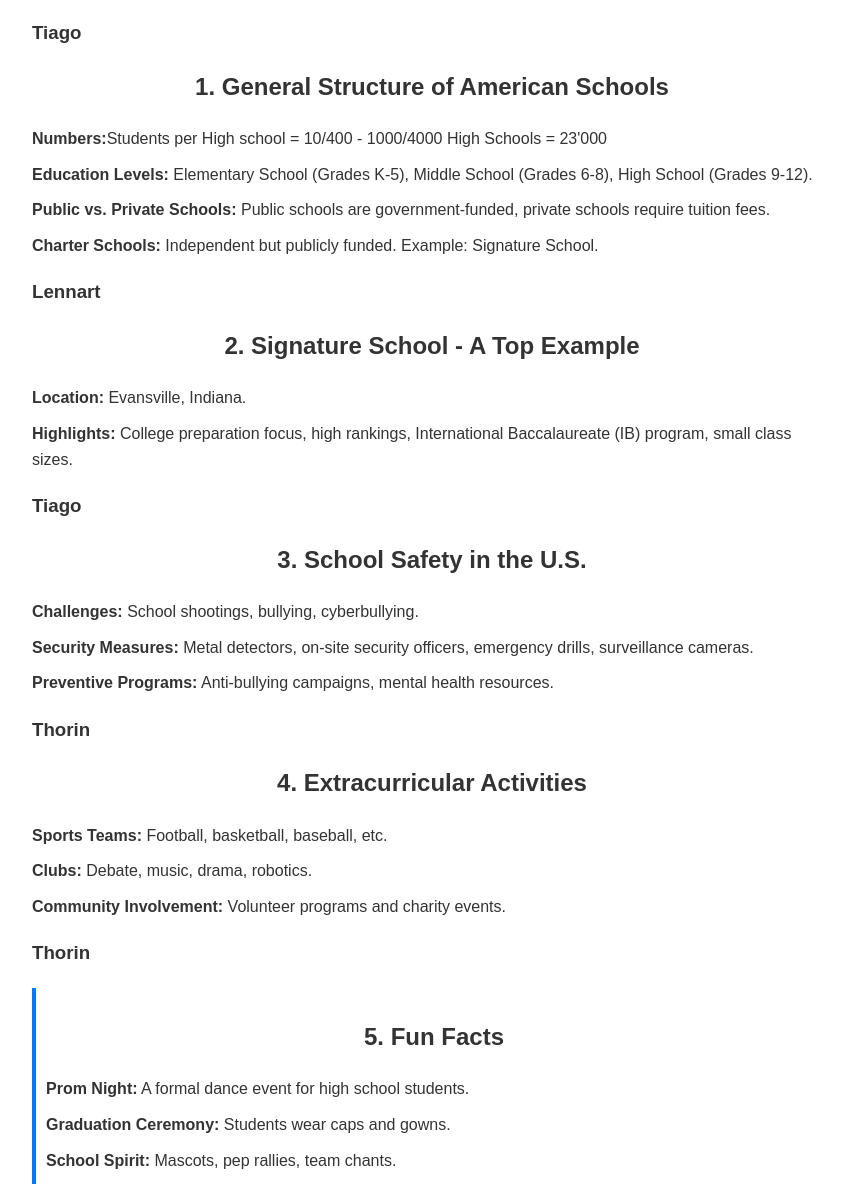
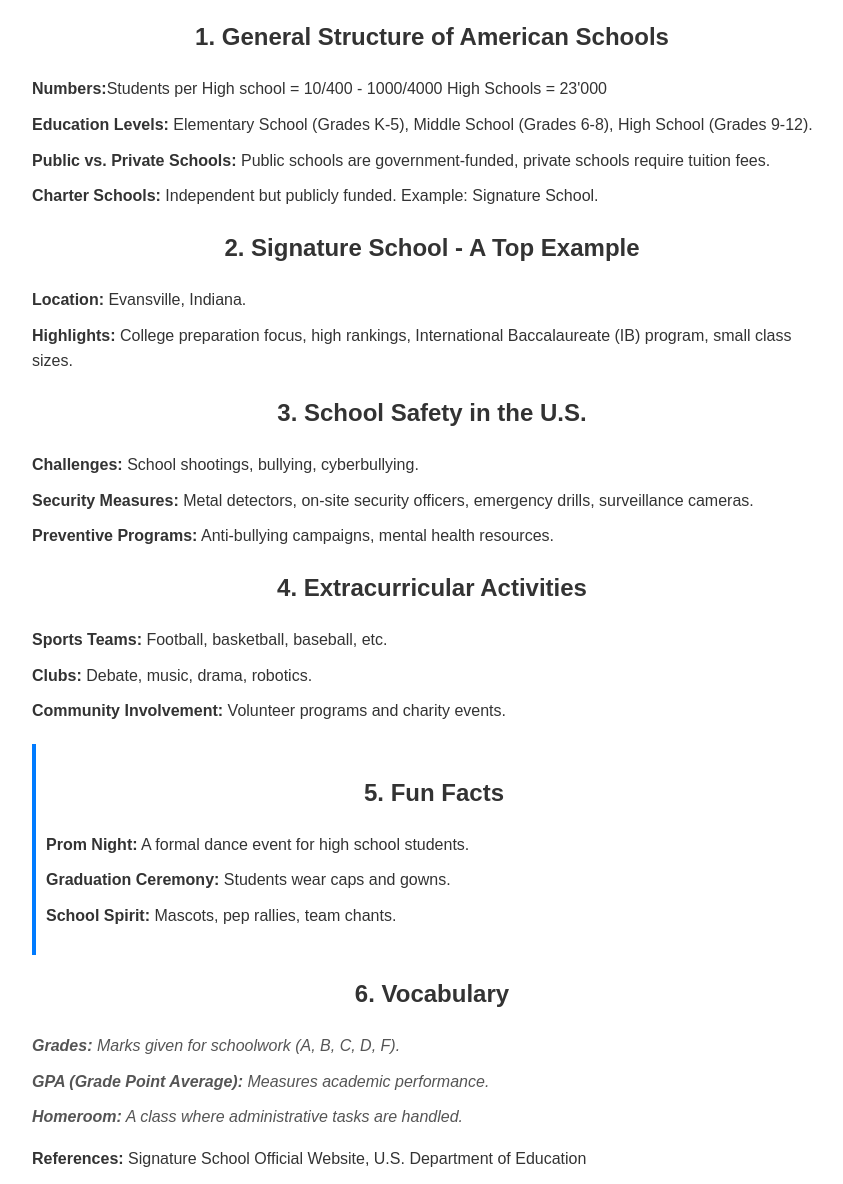
Before and after one commit to DasStilleKind/School-Web, a plain HTML site: page American-Schools/notes.html in a window 1280 px wide. Shown: the part 116-1300 px from the top of the page, without its empty margins (208-1051 px from the left). Drawn offline with Linux system fonts and the light colour scheme.

Commit message:
Update notes.html

```diff
--- a/American-Schools/notes.html
+++ b/American-Schools/notes.html
@@ -43,7 +43,6 @@
 <body>
     <div class="container">
         <h1>American Schools - Key Information</h1>
-        <h3>Tiago</h3>
 
         <h2>1. General Structure of American Schools</h2>
         <ul>
@@ -52,14 +51,12 @@
             <li><b>Public vs. Private Schools:</b> Public schools are government-funded, private schools require tuition fees.</li>
             <li><b>Charter Schools:</b> Independent but publicly funded. Example: Signature School.</li>
         </ul>
-        <h3>Lennart</h3>
 
         <h2>2. Signature School - A Top Example</h2>
         <ul>
             <li><b>Location:</b> Evansville, Indiana.</li>
             <li><b>Highlights:</b> College preparation focus, high rankings, International Baccalaureate (IB) program, small class sizes.</li>
         </ul>
-        <h3>Tiago</h3>
 
         <h2>3. School Safety in the U.S.</h2>
         <ul>
@@ -67,7 +64,6 @@
             <li><b>Security Measures:</b> Metal detectors, on-site security officers, emergency drills, surveillance cameras.</li>
             <li><b>Preventive Programs:</b> Anti-bullying campaigns, mental health resources.</li>
         </ul>
-        <h3>Thorin</h3>
 
         <h2>4. Extracurricular Activities</h2>
         <ul>
@@ -75,7 +71,6 @@
             <li><b>Clubs:</b> Debate, music, drama, robotics.</li>
             <li><b>Community Involvement:</b> Volunteer programs and charity events.</li>
         </ul>
-        <h3>Thorin</h3>
 
         <div class="fun-facts">
             <h2>5. Fun Facts</h2>
```
